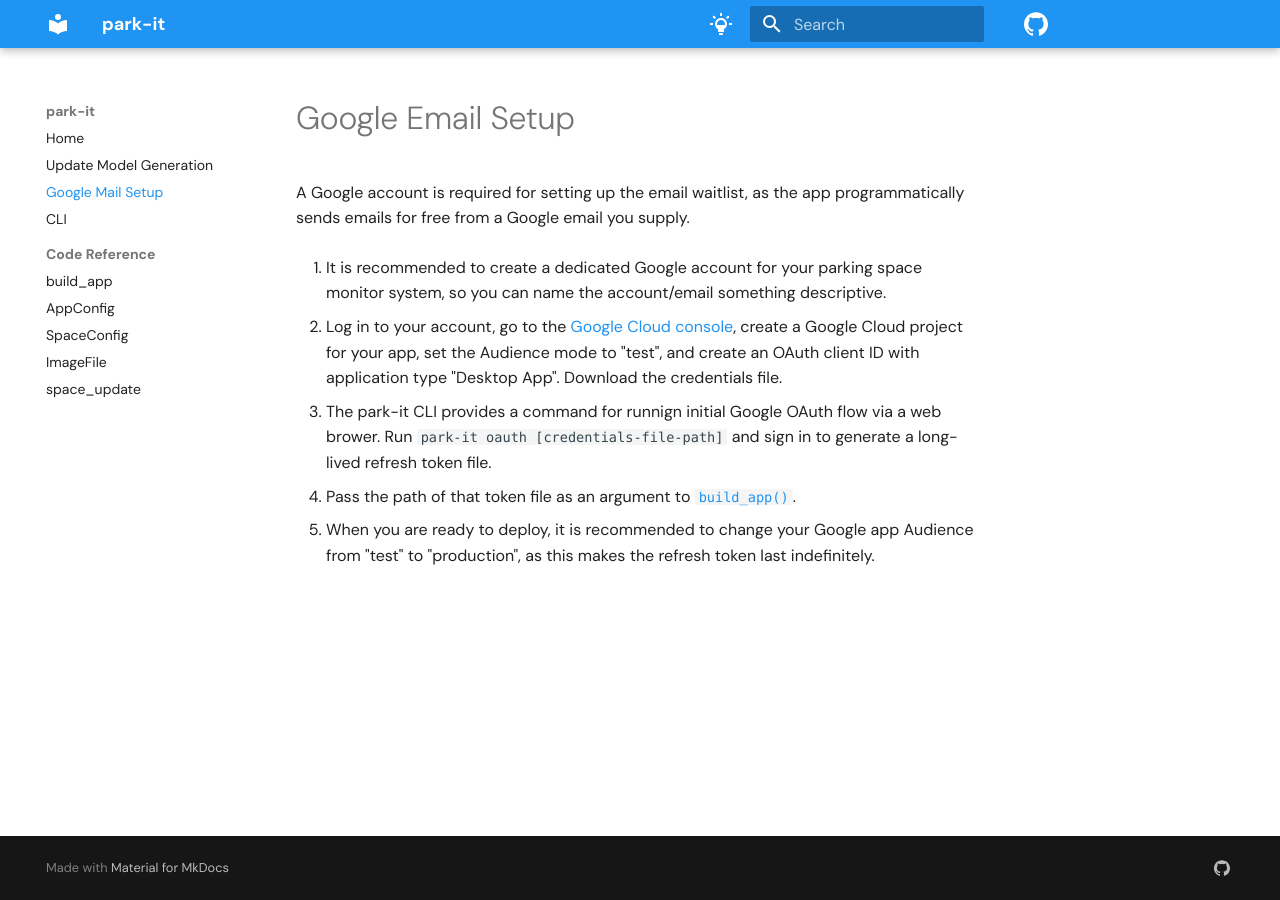
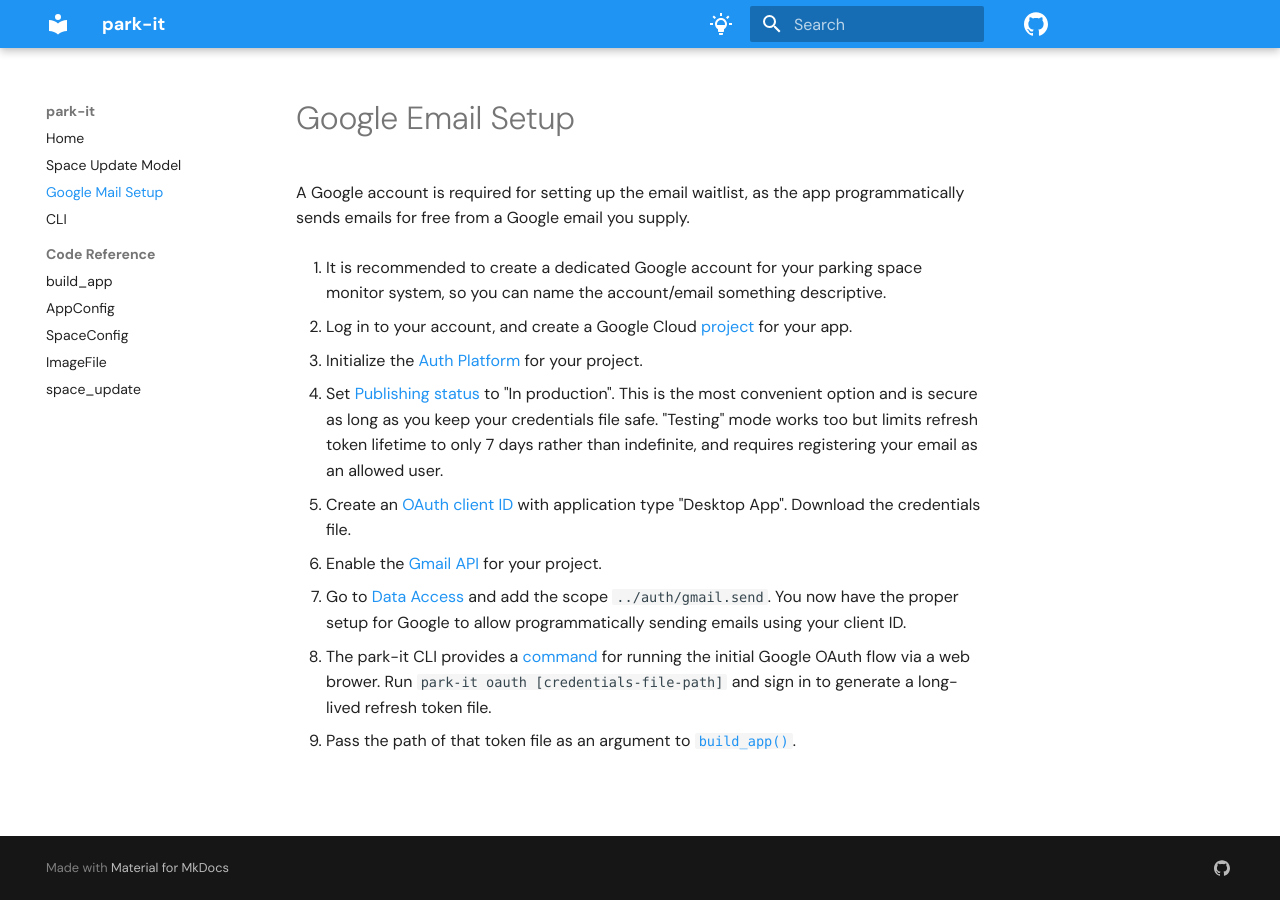
Before and after one commit to joshhubert-dsp/park-it, an MkDocs documentation site: the page built from docs/gmail-setup.md, in a window 1280 px wide. Built offline with MkDocs 1.6.1 and Material for MkDocs 9.7.7, drawn with Linux system fonts in a browser that asks for light colours; some web fonts are replaced; comment, search, counter and statistics services are not loaded.

Commit message:
docs: gmail-setup, model-gen updates

```diff
--- a/docs/gmail-setup.md
+++ b/docs/gmail-setup.md
@@ -4,17 +4,34 @@ A Google account is required for setting up the email waitlist, as the app
 programmatically sends emails for free from a Google email you supply.
 
 1. It is recommended to create a dedicated Google account for your parking space monitor
-system, so you can name the account/email something descriptive.
+   system, so you can name the account/email something descriptive.
 
-2. Log in to your account, go to the [Google Cloud
-console](https://console.cloud.google.com/apis/credentials), create a Google Cloud
-project for your app, set the Audience mode to "test", and create an OAuth client ID with
-application type "Desktop App". Download the credentials file.
+2. Log in to your account, and create a Google Cloud
+   [project](https://console.cloud.google.com/projectcreate) for
+   your app.
 
-3. The park-it CLI provides a command for runnign initial Google OAuth flow via a web
-   brower. Run `park-it oauth [credentials-file-path]` and sign in to generate a long-lived refresh token file.
+3. Initialize the [Auth Platform](https://console.cloud.google.com/auth/overview) for
+   your project.
 
-4. Pass the path of that token file as an argument to [`build_app()`](reference/build_app.md).
+4. Set [Publishing status](https://console.cloud.google.com/auth/audience) to "In
+   production". This is the most convenient option and is secure as long as you keep
+   your credentials file safe. "Testing" mode works too but limits refresh token
+   lifetime to only 7 days rather than indefinite, and requires registering your email as
+   an allowed user.
 
-5. When you are ready to deploy, it is recommended to change your Google app Audience from "test" to
-   "production", as this makes the refresh token last indefinitely.
+5. Create an [OAuth client ID](https://console.cloud.google.com/auth/clients) with
+   application type "Desktop App". Download the credentials file.
+
+6. Enable the [Gmail API](https://console.cloud.google.com/apis/library/gmail.googleapis.com) for your
+   project.
+
+7. Go to [Data Access](https://console.cloud.google.com/auth/scopes) and add the scope
+   `../auth/gmail.send`. You now have the proper setup for Google to allow programmatically
+    sending emails using your client ID.
+
+8. The park-it CLI provides a
+   [command](https://joshhubert-dsp.github.io/park-it/cli/#park_it-oauth) for running
+   the initial Google OAuth flow via a web brower. Run `park-it oauth
+   [credentials-file-path]` and sign in to generate a long-lived refresh token file.
+
+9. Pass the path of that token file as an argument to [`build_app()`](reference/build_app.md).
--- a/mkdocs.yml
+++ b/mkdocs.yml
@@ -92,7 +92,7 @@ markdown_extensions:
 
 nav:
   - Home: index.md
-  - Update Model Generation: model-gen.md
+  - Space Update Model: model-gen.md
   - Google Mail Setup: gmail-setup.md
   - CLI: cli.md
   - Code Reference: reference/
```
Also changed, not shown: README.md (+3 -3 lines), docs/model-gen.md (+11 -7 lines), 2 other files.
